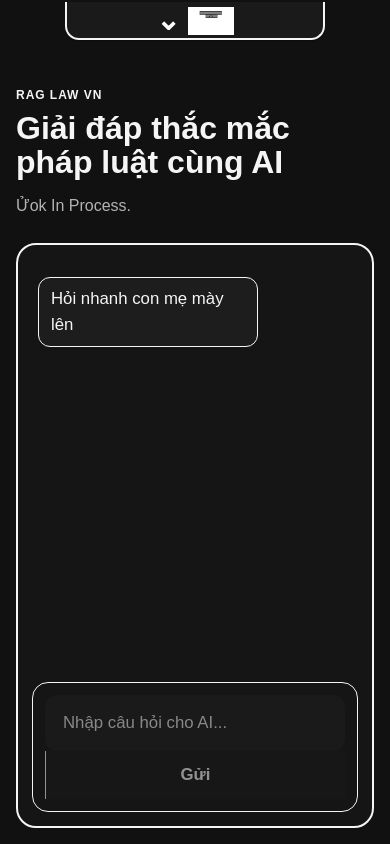
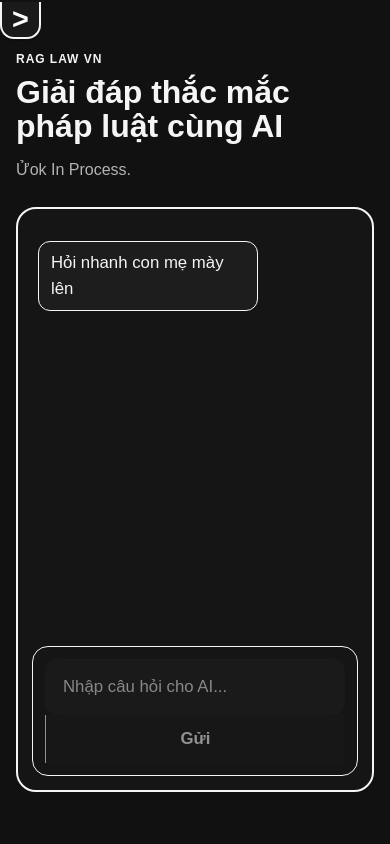
Before and after one commit to ducvan1909/rag_law_vn, a React (Vite) app in the folder web/: page / in a window 390 px wide. Built offline with nearby package versions, Linux system fonts and the light colour scheme.

Commit message:
chinh nut dong mo

```diff
--- a/web/src/App.tsx
+++ b/web/src/App.tsx
@@ -7,8 +7,6 @@ import {
   useState,
 } from "react";
 import donateQr from "./Rickrolling_QR_code.png";
-import railCloseIcon from "./assets/rail-close.png";
-import railOpenIcon from "./assets/rail-open.png";
 
 type MessageRole = "assistant" | "system" | "user";
 
@@ -451,20 +449,14 @@ export default function App() {
       <main className="shell">
         <button
           type="button"
-          className="mobile-rail-toggle"
+          className={`mobile-rail-toggle${isMobileRailOpen ? " mobile-rail-toggle--open" : ""}`}
           onClick={() => setIsMobileRailOpen((current) => !current)}
           aria-label={isMobileRailOpen ? "Thu gọn thanh điều hướng" : "Mở thanh điều hướng"}
           aria-expanded={isMobileRailOpen}
         >
           <span className="mobile-rail-toggle__fallback" aria-hidden="true">
-            {isMobileRailOpen ? "⌃" : "⌄"}
+            {isMobileRailOpen ? "<" : ">"}
           </span>
-          <img
-            className="mobile-rail-toggle__icon"
-            src={isMobileRailOpen ? railCloseIcon : railOpenIcon}
-            alt=""
-            aria-hidden="true"
-          />
         </button>
         <aside className={`left-rail ${isMobileRailOpen ? "left-rail--mobile-open" : "left-rail--mobile-collapsed"}`}>
           <button
--- a/web/src/styles.css
+++ b/web/src/styles.css
@@ -746,7 +746,7 @@ h1 {
   .shell {
     height: 100dvh;
     min-height: 100dvh;
-    padding: 88px 16px 16px;
+    padding: 16px;
     overflow: hidden;
     position: relative;
   }
@@ -754,24 +754,28 @@ h1 {
   .mobile-rail-toggle {
     position: fixed;
     top: calc(env(safe-area-inset-top) + 2px);
-    left: 50%;
+    left: 0;
     z-index: 999;
-    width: min(72vw, 260px);
-    height: 38px;
-    padding: 4px 12px 2px;
+    width: fit-content;
+    height: auto;
+    padding: 4px 10px 2px;
     border: 2px solid var(--border);
     border-top: 0;
     border-radius: 0 0 14px 14px;
     background: var(--button-bg);
     cursor: pointer;
-    transform: translateX(-50%);
     touch-action: manipulation;
     display: flex;
     align-items: center;
     justify-content: center;
-    gap: 8px;
     box-shadow: 0 2px 0 rgba(0, 0, 0, 0.18);
     -webkit-tap-highlight-color: transparent;
+    white-space: nowrap;
+    transition: left 220ms ease;
+  }
+
+  .mobile-rail-toggle--open {
+    left: 104px;
   }
 
   .mobile-rail-toggle:focus-visible {
@@ -785,52 +789,45 @@ h1 {
     line-height: 1;
     font-weight: 700;
     transform: translateY(-1px);
-  }
-
-  .mobile-rail-toggle__icon {
-    display: block;
     width: auto;
-    max-width: 46px;
-    height: auto;
-    flex: 0 0 auto;
   }
 
   .left-rail {
     top: 0;
     left: 0;
-    right: 0;
-    width: auto;
-    height: 88px;
-    padding: 8px 4px;
+    right: auto;
+    bottom: 0;
+    width: 104px;
+    height: 100dvh;
+    padding: calc(env(safe-area-inset-top) + 12px) 2px 12px;
     border: none;
     border-radius: 0;
-    flex-direction: row;
+    flex-direction: column;
     align-items: stretch;
-    overflow-x: auto;
-    transition: transform 220ms ease, opacity 220ms ease;
-    will-change: transform, opacity;
+    overflow: hidden;
+    transition: transform 220ms ease;
+    will-change: transform;
+    z-index: 40;
   }
 
   .left-rail--mobile-collapsed {
-    transform: translateY(-100%);
-    opacity: 0;
+    transform: translateX(-100%);
     pointer-events: none;
   }
 
   .left-rail--mobile-open {
-    transform: translateY(0);
-    opacity: 1;
     pointer-events: auto;
+    transform: translateX(0);
   }
 
   .rail-bottom-actions {
-    margin-top: 0;
-    flex-direction: row;
+    margin-top: auto;
+    flex-direction: column;
   }
 
   .rail-button {
-    width: auto;
-    min-width: 84px;
+    width: 100%;
+    min-width: 0;
     min-height: 64px;
   }
 
```
Also changed, not shown: web/src/assets/rail-close.png (deleted), web/src/assets/rail-open.png (deleted).
